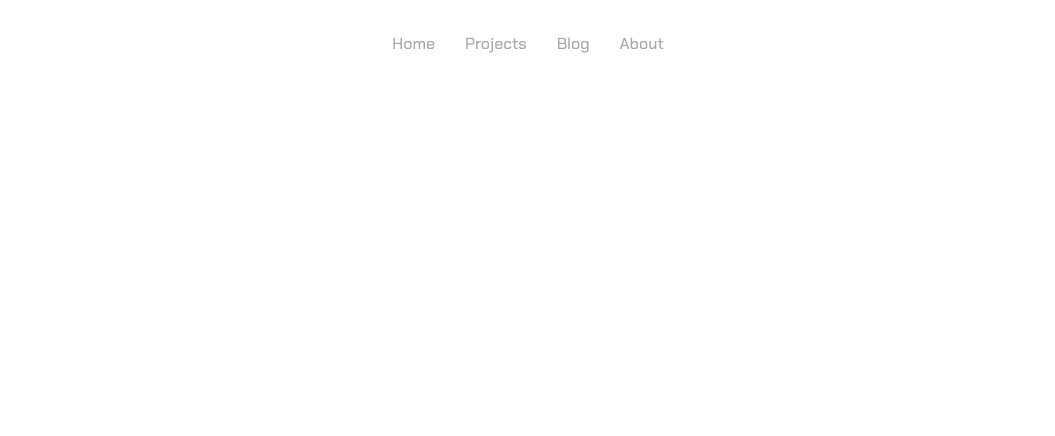
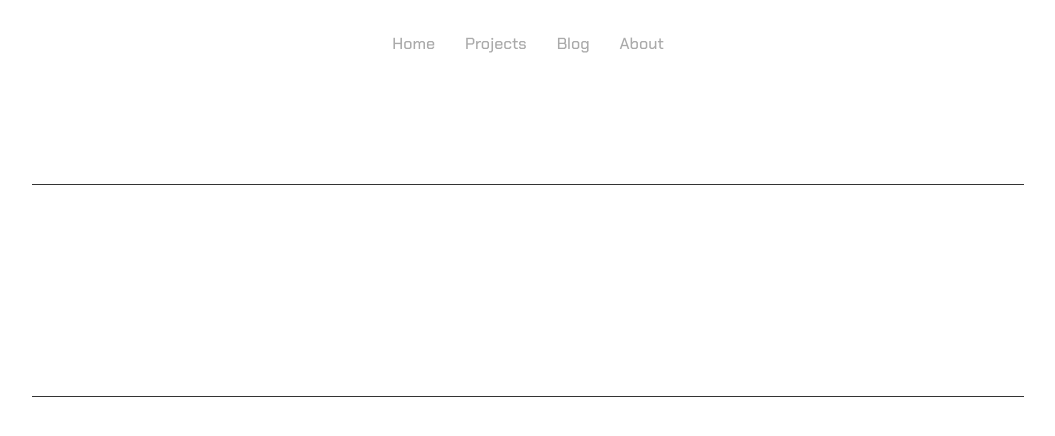
Before and after one commit to albertosanchez14/albertosanchez14.github.io, a React (Vite) app: page /about in a window 1280 px wide. Shown: the top 436 px of the page, without its empty margins (112-1167 px from the left). Built offline with nearby package versions, Linux system fonts and the light colour scheme.

Commit message:
Add footer component with contact information and navigation links; include Font Awesome for icons

```diff
--- a/index.html
+++ b/index.html
@@ -11,6 +11,8 @@
     href="https://fonts.googleapis.com/css2?family=Chakra+Petch:ital,wght@0,300;0,400;0,500;0,600;0,700;1,300;1,400;1,500;1,600;1,700&family=Poppins:ital,wght@0,100;0,200;0,300;0,400;0,500;0,600;0,700;0,800;0,900;1,100;1,200;1,300;1,400;1,500;1,600;1,700;1,800;1,900&display=swap"
     rel="stylesheet">
 
+  <link href="https://cdnjs.cloudflare.com/ajax/libs/font-awesome/5.15.4/css/all.min.css" rel="stylesheet">
+
   <meta name="viewport" content="width=device-width, initial-scale=1.0" />
   <title>Alberto Sanchez - Website</title>
 </head>
--- a/src/App.css
+++ b/src/App.css
@@ -7,6 +7,7 @@
   /* margin: 0 auto; */
   padding: 2rem;
   /* text-align: center; */
+  padding-bottom: 0px;
 }
 
 .logo {
--- a/src/App.tsx
+++ b/src/App.tsx
@@ -2,6 +2,7 @@ import { Routes, Route, Link } from "react-router-dom";
 
 import "./App.css";
 import "./assets/navbar.css";
+import "./assets/footer.css";
 
 import Home from "./home";
 import Projects from "./projects";
@@ -26,6 +27,56 @@ function App() {
         <Route path="/blog" element={<Blog />} />
         <Route path="/about" element={<About />} />
       </Routes>
+
+      <footer className="site-footer">
+        <div className="footer-content">
+          {/* <!-- Contact Section --> */}
+          <div className="contact-info">
+            <h3>Contact</h3>
+            <a
+              href="https://linkedin.com/in/your-profile"
+              target="_blank"
+              rel="noopener noreferrer"
+              aria-label="LinkedIn"
+            >
+              <i className="fab fa-linkedin"></i>
+            </a>
+            <a href="mailto:your-email@example.com" aria-label="Email">
+              <i className="fas fa-envelope"></i>
+            </a>
+            <a
+              href="https://github.com/your-username"
+              target="_blank"
+              rel="noopener noreferrer"
+              aria-label="GitHub"
+            >
+              <i className="fab fa-github"></i>
+            </a>
+          </div>
+          {/* <!-- Navigation Links --> */}
+          <div className="footer-links">
+            <h3>Quick Links</h3>
+            <ul>
+              <li>
+                <a href="#home">Home</a>
+              </li>
+              <li>
+                <a href="#projects">Projects</a>
+              </li>
+              <li>
+                <a href="#blog">Blog</a>
+              </li>
+              <li>
+                <a href="#about">About</a>
+              </li>
+            </ul>
+          </div>
+        </div>
+        {/* <!-- Copyright Section --> */}
+        <div className="footer-bottom">
+          <p>&copy; 2024 Alberto Sánchez del Álamo. All rights reserved.</p>
+        </div>
+      </footer>
     </>
   );
 }
--- /dev/null
+++ b/src/assets/footer.css
@@ -0,0 +1,61 @@
+.site-footer {
+  /* background-color: #1a1a1a; */
+  color: white;
+  padding: 2em 1em 1em 1em;
+  text-align: center;
+}
+
+.footer-content {
+  display: flex;
+  /* justify-content: space-around; */
+  flex-wrap: wrap;
+  gap: 2em;
+  margin-bottom: 1em;
+  border-top: 1px solid #333;
+}
+
+.contact-info,
+.footer-links {
+  display: flex;
+  flex-direction: column;
+  align-items: center;
+}
+
+.contact-info h3,
+.footer-links h3 {
+  margin-bottom: 0.5em;
+}
+
+.contact-info a,
+.footer-links ul li a {
+  color: white;
+  text-decoration: none;
+  margin: 0.3em;
+  font-size: 1.2em;
+  transition: color 300ms;
+}
+
+.contact-info a:hover,
+.footer-links ul li a:hover {
+  color: #00aaff; /* Highlight color on hover */
+}
+
+.contact-info i {
+  font-size: 1.5em;
+}
+
+.footer-links ul {
+  list-style: none;
+  padding: 0px;
+  margin: 0px;
+}
+
+.footer-links ul li {
+  margin: 0.3em;
+}
+
+.footer-bottom {
+  font-size: 0.9em;
+  border-top: 1px solid #333;
+  padding-top: 1em;
+}
```
